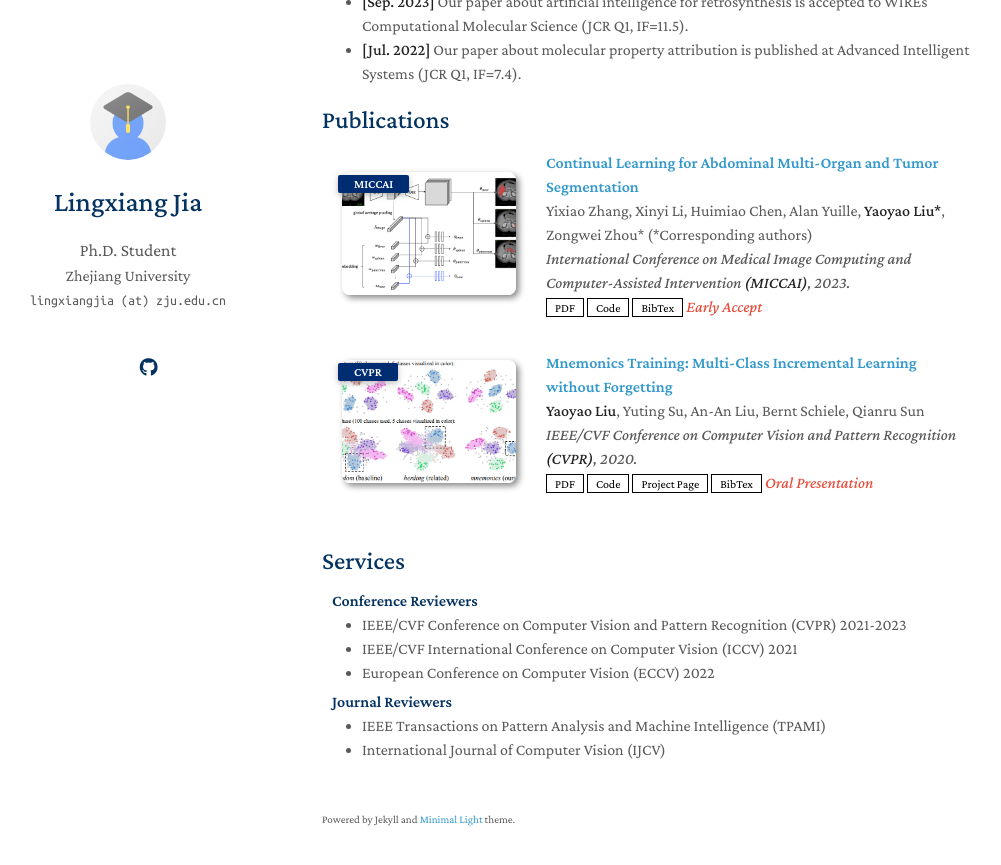
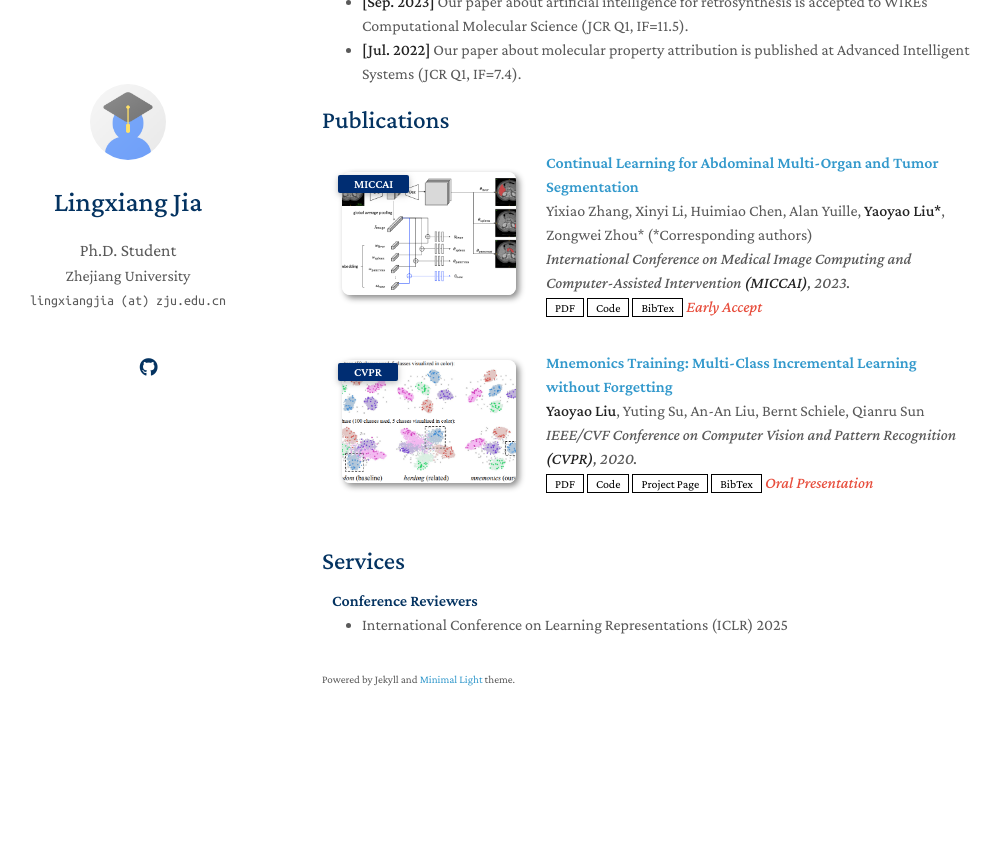
Before and after one commit to hry98kki/hry98kki.github.io, a Jekyll site: the page built from index.md, in a window 1280 px wide and 900 px high, scrolled down 604 px. Shown: the top 865 px of the window, without its empty margins (148-1149 px from the left). Built offline with Jekyll 4.4.1, drawn with Linux system fonts in a browser that asks for light colours; nearby versions of some CDN libraries; a style sheet for code colours, icons or effects is not loaded; our own code applies the rules of GitHub Pages for plain Markdown files; after the commit the page ends 1364 px from its top, so only the background shows below that.

Commit message:
Update services.md

```diff
--- a/_includes/services.md
+++ b/_includes/services.md
@@ -3,14 +3,5 @@
 <h4 style="margin:0 10px 0;">Conference Reviewers</h4>
 
 <ul style="margin:0 0 5px;">
-  <li><a href="http://cvpr2023.thecvf.com/"><autocolor>IEEE/CVF Conference on Computer Vision and Pattern Recognition (CVPR) 2021-2023</autocolor></a></li>
-  <li><a href="http://iccv2021.thecvf.com/"><autocolor>IEEE/CVF International Conference on Computer Vision (ICCV) 2021</autocolor></a></li>
-  <li><a href="https://eccv2022.ecva.net/"><autocolor>European Conference on Computer Vision (ECCV) 2022</autocolor></a></li>
+  <li><a href="https://iclr.cc/Conferences/2025/"><autocolor>International Conference on Learning Representations (ICLR) 2025</autocolor></a></li>
 </ul>
-
-<h4 style="margin:0 10px 0;">Journal Reviewers</h4>
-
-<ul style="margin:0 0 20px;">
-  <li><a href="https://www.computer.org/csdl/journal/tp"><autocolor>IEEE Transactions on Pattern Analysis and Machine Intelligence (TPAMI)</autocolor></a></li>
-  <li><a href="https://www.springer.com/journal/11263"><autocolor>International Journal of Computer Vision (IJCV)</autocolor></a></li>
-</ul>
```
